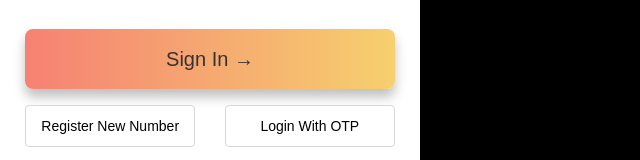
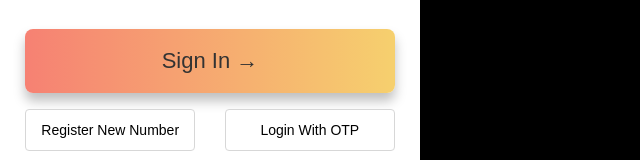
Before and after one commit to thotakarthik04/erp-clone, a website: page src/index.html in a window 1280 px wide. Shown: the part 513-673 px from the top of the page, 0-640 px from the left. Drawn offline with Linux system fonts and the light colour scheme.

Commit message:
lpu login ui update4

```diff
--- a/src/index.html
+++ b/src/index.html
@@ -428,7 +428,7 @@
 
 .login-btn{
   width:100%;
-  height:60px;
+  height: 64px;px;
   border:none;
   border-radius:8px;
   margin-top:10px;
@@ -441,7 +441,7 @@
     #f6d06e
   );
 
-  font-size:20px;
+  font-size:22px;
   color:#333;
   font-weight:500;
 
```
